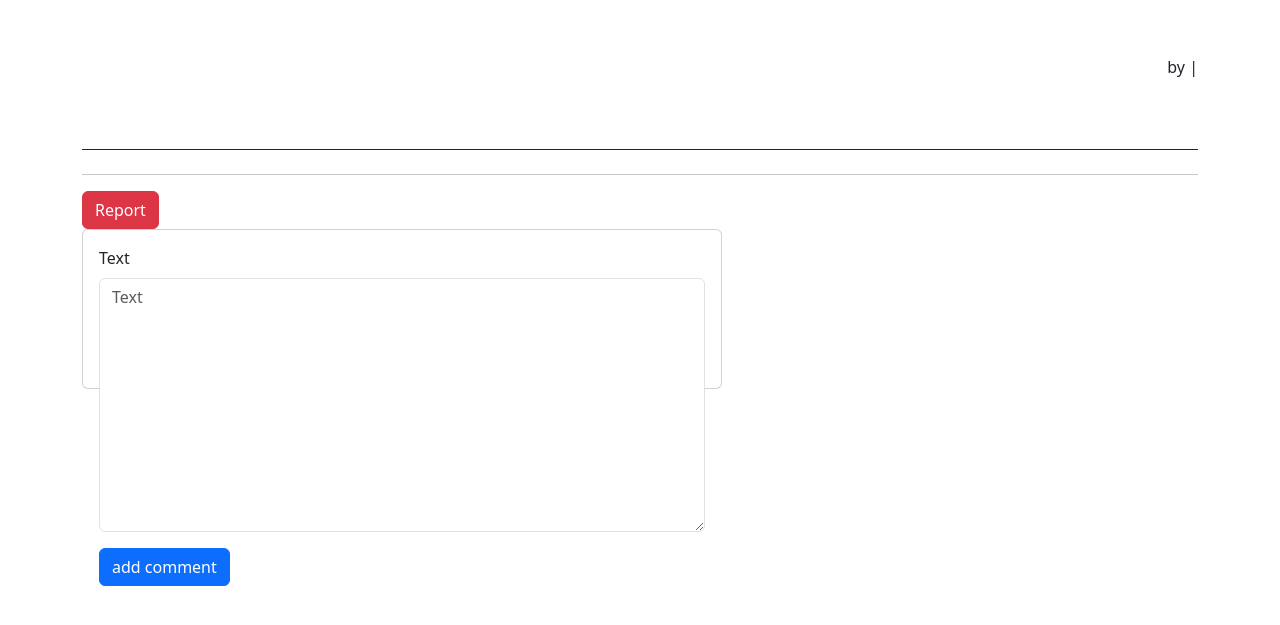
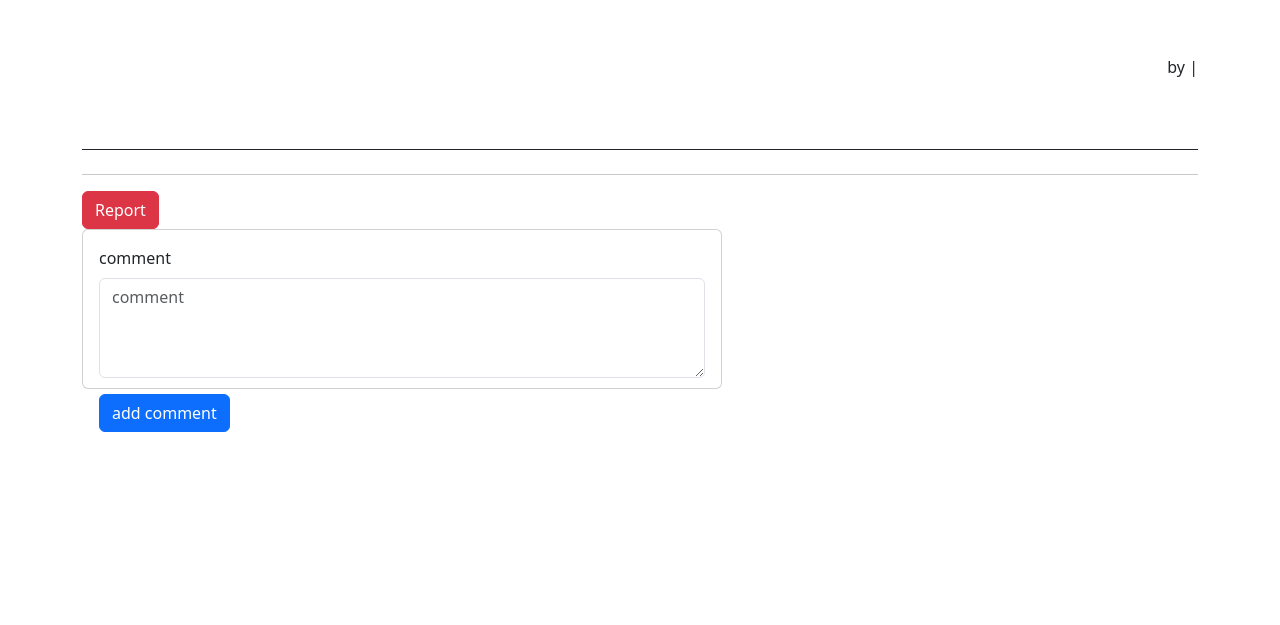
Before and after one commit to Samboy275/blog, a Django app: template blogs/templates/blog.html in a window 1280 px wide. Shown: the part 46-671 px from the top of the page. Run offline with Django 4.2, Linux system fonts and the light colour scheme; the template is opened without the code that fills it: values that come from a table or form of the project are taken from there, others are empty; the visitor is signed in with stand-in values (Sample User, id 1); some libraries are stand-ins or nearby versions.

Commit message:
fixed a bug in comment forms

```diff
--- a/blogs/forms.py
+++ b/blogs/forms.py
@@ -17,5 +17,6 @@ class Comments_Form(forms.ModelForm):
     class Meta:
         model = Comments
         fields = ['text']
-        lablels = {'text' : 'comment'}
-        widegts = {'text' : forms.Textarea(attrs={'rows' : 4 ,'cols' : 15})}
+        labels = {'text' : ('comment'), }
+
+        widegts = {'text' : forms.CharField(),}
--- a/blogs/templates/blog.html
+++ b/blogs/templates/blog.html
@@ -8,6 +8,13 @@
 {% block header %}
     <h2>{{ post.title }}</h2>
     <p class="muted">by <strong>{{ post.owner.username }}</strong> | <small>{{ post.date_added }}</small></p>
+    <style>
+        #id_text{
+            width: 100%;
+            height: 100px;
+            position: relative;
+        }
+    </style>
 {% endblock header %}
 
 {% block content %}
```
